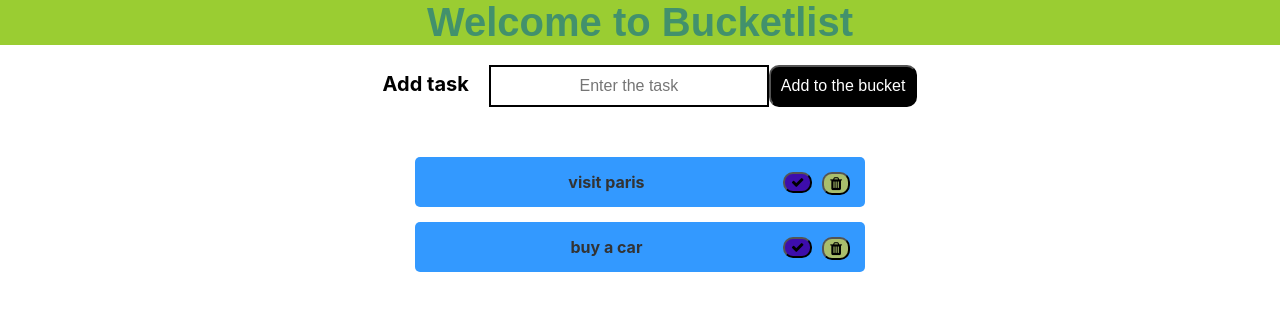
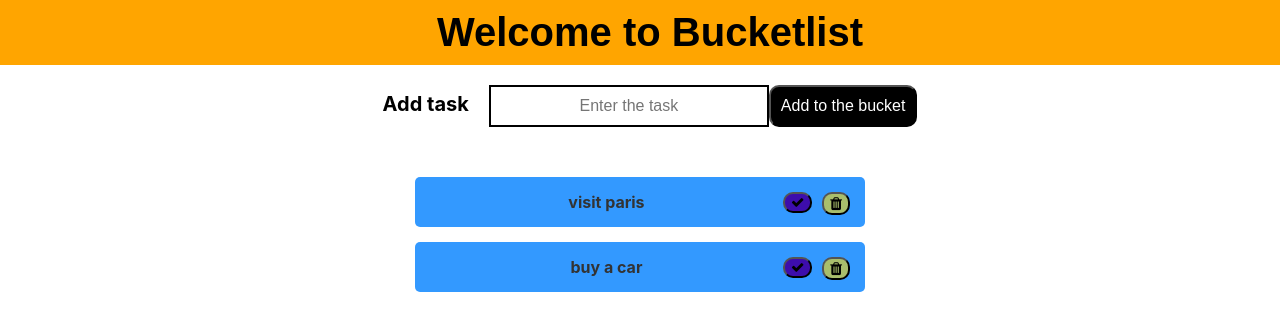
Before and after one commit to surajkawadkar/todolist, a React (Create React App) app: page / in a window 1280 px wide. Shown: the top 330 px of the page. Built offline with nearby package versions, Linux system fonts and the light colour scheme.

Commit message:
add navbar

```diff
--- a/src/components/AddItem.js
+++ b/src/components/AddItem.js
@@ -129,7 +129,7 @@ const initialState = {nameerror:""
         return (
             <div className="add-item" >
 
-                <div className="heading">Welcome to Bucketlist</div>
+                {/* <div className="heading">Welcome to Bucketlist</div> */}
                     <label>Add task</label>
                     <input type="text"
                      value = {this.state.element}
--- a/src/components/NavBar.js
+++ b/src/components/NavBar.js
@@ -1,10 +1,10 @@
 import React, { Component } from 'react'
-
+import '../style.css'
  class NavBar extends Component {
     render() {
         return (
             <div>
-
+               <div className="navbar"> Welcome to Bucketlist</div>
             </div>
         )
     }
--- a/src/style.css
+++ b/src/style.css
@@ -1,12 +1,15 @@
 
 /* link rel="stylesheet" href="https://maxcdn.bootstrapcdn.com/font-awesome/4.5.0/css/font-awesome.min.css"> */
-.heading{
+.navbar{
     font-size: 40px;
     font-family: Arial, Helvetica, sans-serif;
     font-weight: bold;
-    color:rgb(66, 145, 108);
+    color:black;
     margin-bottom:20px;
     text-align: center;
+    width: 100%;
+    background-color:orange;
+    padding: 10px;
   }
 
 
@@ -107,9 +110,6 @@ ul{
 /* .add-item ul li : hover{
     background-color: yellowgreen;
 } */
-.heading:hover{
-    background-color: yellowgreen;
-}
 
 /* hover issues   jhkjhkj*/
 
```
Also changed, not shown: 1 other file (tests, documents, lock files or other folders).
